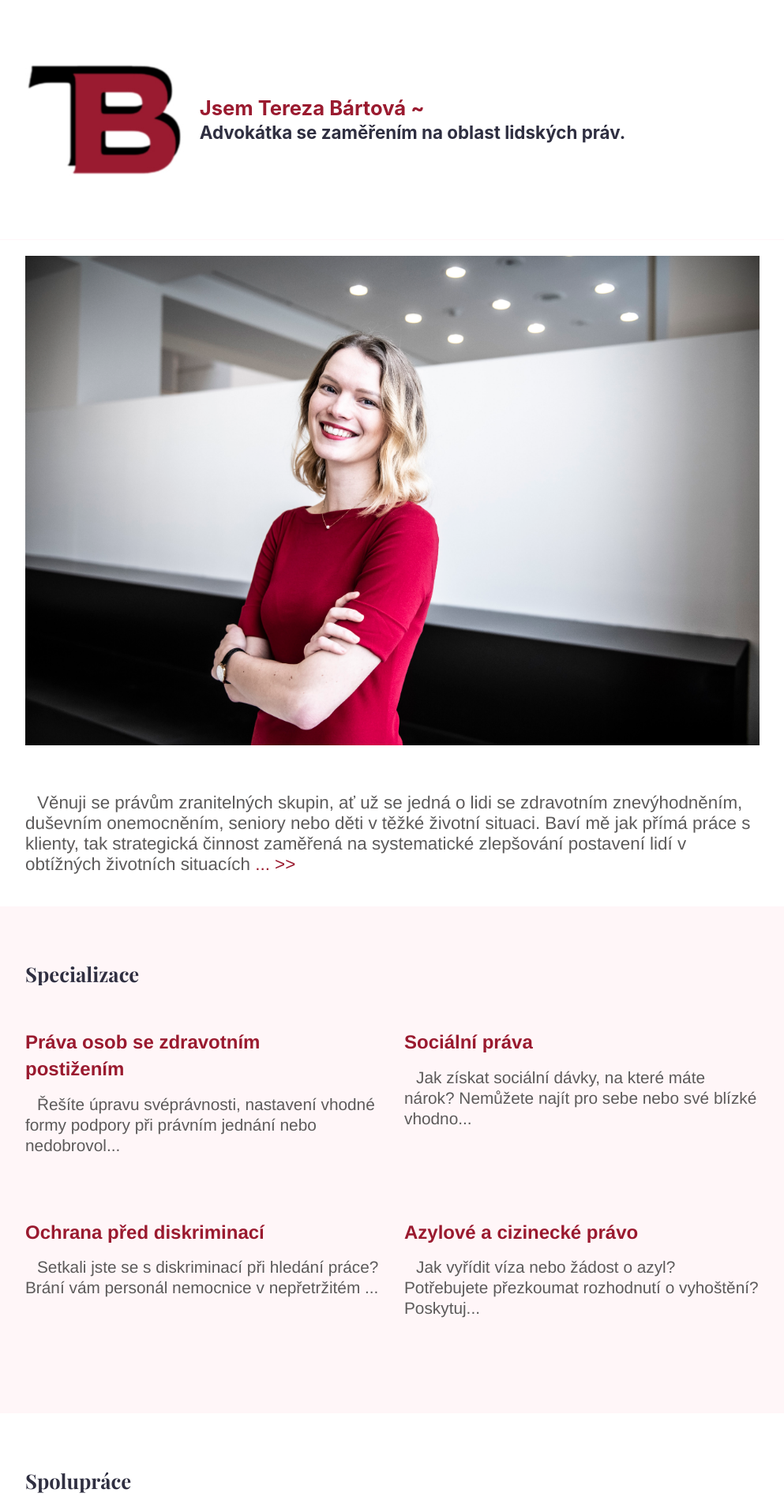
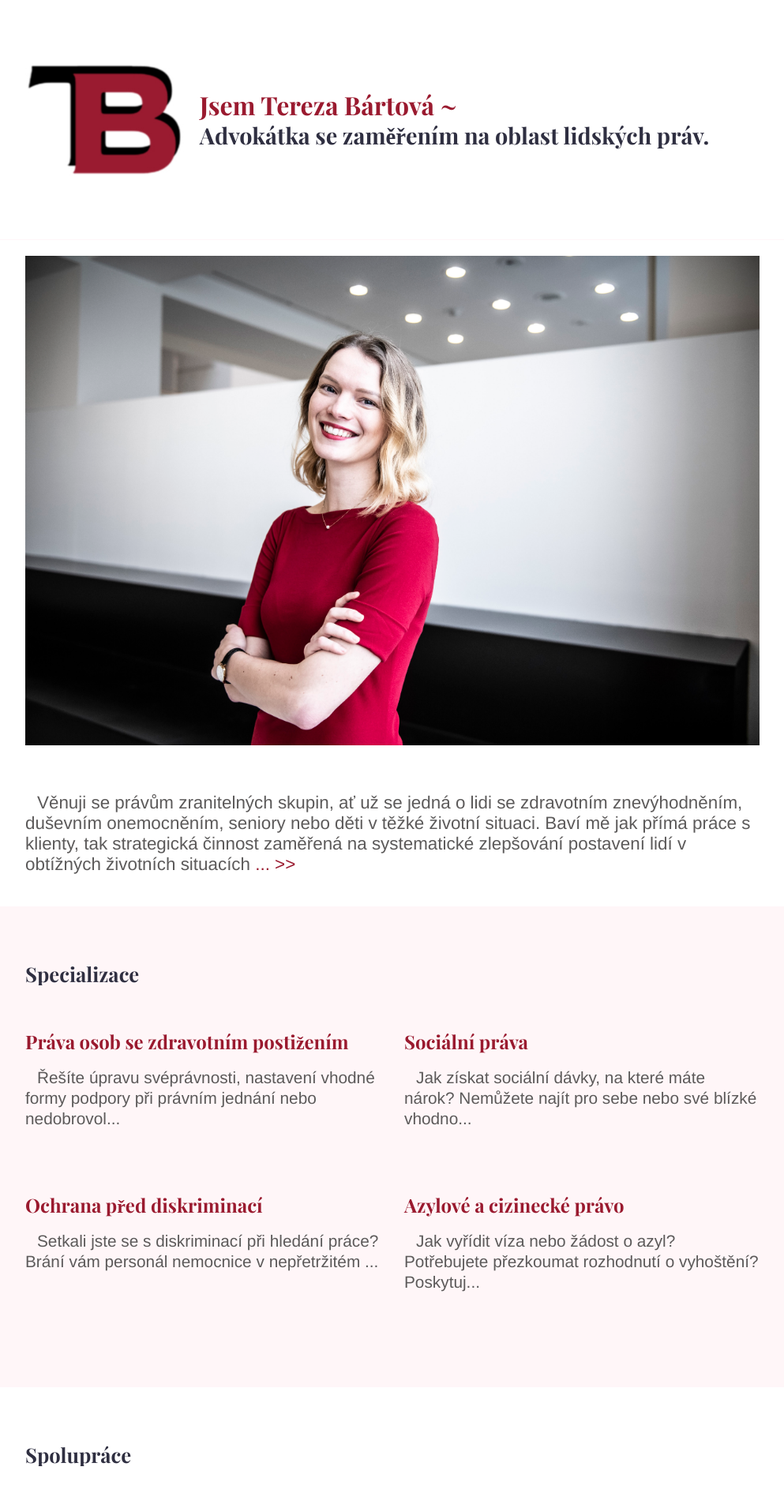
Before and after one commit to terezabartova/terezabartova.github.io, a Jekyll site: the page built from index.md, in a window 1280 px wide. Shown: the top 1910 px of the page at 79% size, without its empty margins (143-1136 px from the left). Built offline with Jekyll 4.4.1, drawn with Linux system fonts in a browser that asks for light colours.

Commit message:
Better Heading Font and sizing

```diff
--- a/_sass/components/_content.scss
+++ b/_sass/components/_content.scss
@@ -15,6 +15,7 @@
     font-style: italic;
   }
   h1 {
+    font-family: $font-family-heading;
     color: $black;
     font-weight: bold;
     @include media-breakpoint-down(xl) {
@@ -45,7 +46,7 @@
 
   }
   h2 {
-    width: 80%;
+    font-family: $font-family-heading;
     color: $black;
     font-weight: normal;
     @include media-breakpoint-down(xl) {
@@ -75,6 +76,7 @@
     }
   }
   h3 {
+    font-family: $font-family-heading;
     font-weight: normal;
     @include media-breakpoint-down(xl) {
       margin-top: 40px;
--- a/_sass/components/_headline.scss
+++ b/_sass/components/_headline.scss
@@ -24,15 +24,15 @@
   .headline-name {
     font-weight: bold;
     color: $red;
-    font-family: $font-family-sans-serif;
+    font-family: $font-family-heading;
     @include media-breakpoint-down(xl) {
-      font-size: 1.7rem;
+      font-size: 2.2rem;
     }
     @include media-breakpoint-down(lg) {
-      font-size: 1.6rem;
+      font-size: 2rem;
     }
     @include media-breakpoint-down(md) {
-      font-size: 1.5rem;
+      font-size: 1.6rem;
     }
     @include media-breakpoint-down(sm) {
       font-size: 1.4rem;
@@ -44,12 +44,12 @@
   .headline-about {
     font-weight: bold;
     color: $black;
-    font-family: $font-family-sans-serif;
+    font-family: $font-family-heading;
     @include media-breakpoint-down(xl) {
-      font-size: 1.5rem;
+      font-size: 1.9rem;
     }
     @include media-breakpoint-down(lg) {
-      font-size: 1.4rem;
+      font-size: 1.8rem;
     }
     @include media-breakpoint-down(md) {
       font-size: 1.3rem;
--- a/_sass/components/_strip.scss
+++ b/_sass/components/_strip.scss
@@ -8,6 +8,7 @@
   span.rev.phone:before { content:"007 " }
 
   h1 {
+    font-family: $font-family-heading;
     color: $black;
     font-weight: bold;
     @include media-breakpoint-down(xl) {
@@ -32,12 +33,11 @@
     }
   }
   h2 {
-    width: 80%;
+    font-family: $font-family-heading;
     margin-bottom: 10px;
     color: $black;
-    font-family: $font-family-base;
     @include media-breakpoint-down(xl) {
-      margin-bottom: 20px;
+      margin-bottom: 17px;
       font-size: 1.6rem;
     }
     @include media-breakpoint-down(lg) {
@@ -57,6 +57,33 @@
       font-size: 1.1rem;
     }
   }
+
+  h3 {
+    font-family: $font-family-heading;
+    font-style: italic;
+    color: $black;
+    @include media-breakpoint-down(xl) {
+      margin-bottom: 15px;
+      font-size: 1.4rem;
+    }
+    @include media-breakpoint-down(lg) {
+      margin-bottom: 13px;
+      font-size: 1.3rem;
+    }
+    @include media-breakpoint-down(md) {
+      margin-bottom: 11px;
+      font-size: 1.2rem;
+    }
+    @include media-breakpoint-down(sm) {
+      margin-bottom: 11px;
+      font-size: 1.1rem;
+    }
+    @include media-breakpoint-down(xs) {
+      margin-bottom: 11px;
+      font-size: 1.1rem;
+    }
+  }
+
   p {
     font-family: $font-family-base;
     font-size: 1.4rem;
```
